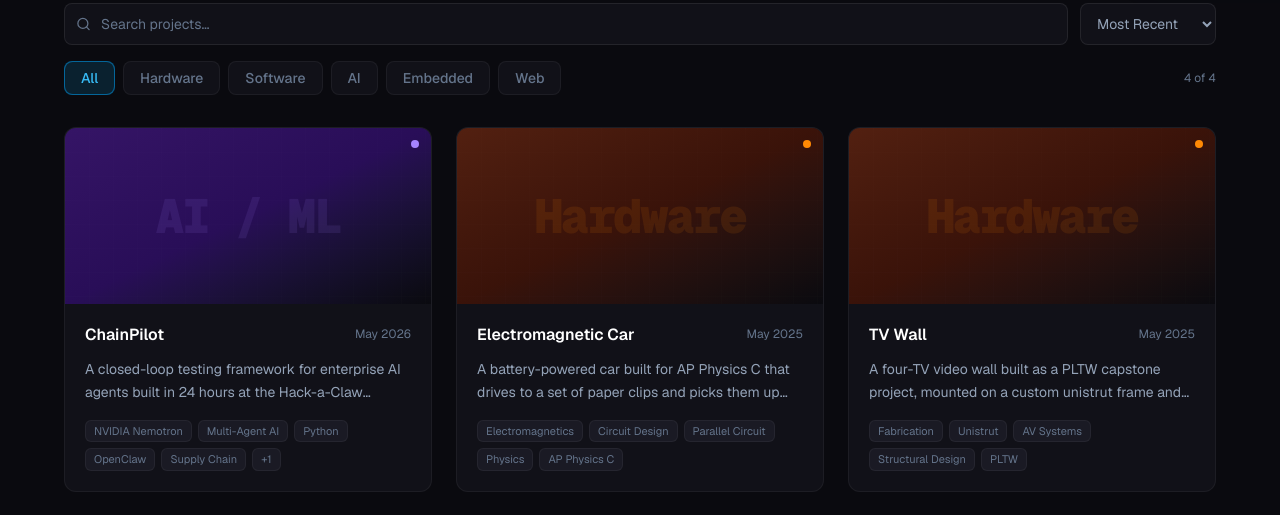
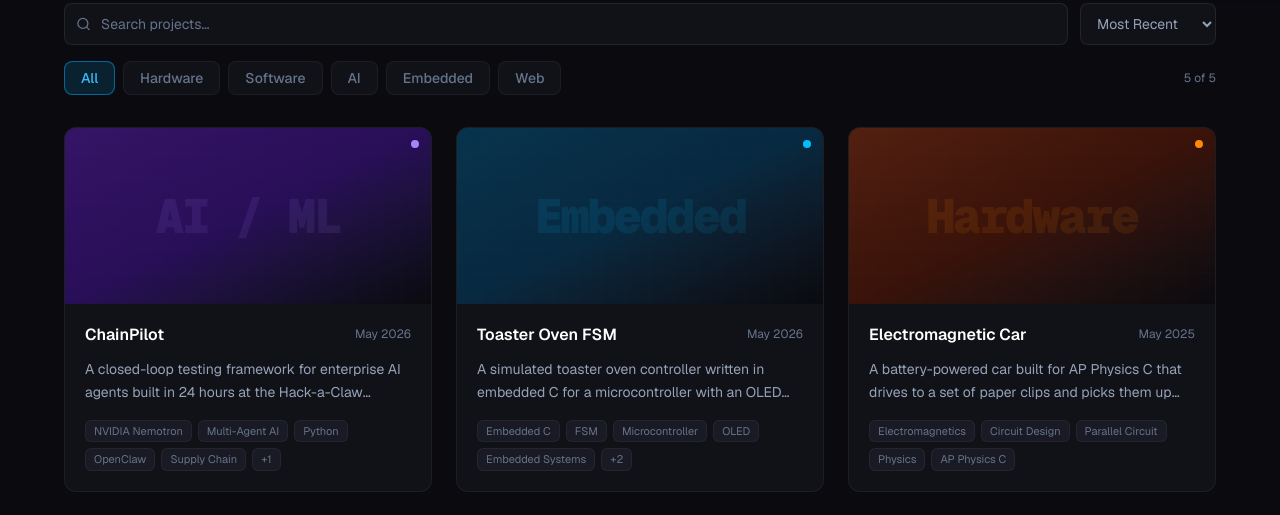
Before and after one commit to ethend5/Portfolio-Website, a Next.js app: page /projects in a window 1280 px wide. Shown: the part 261-776 px from the top of the page. Built offline with nearby package versions, Linux system fonts and the light colour scheme; no server answers.

Commit message:
toaster oven lab

```diff
--- a/src/data/projects.ts
+++ b/src/data/projects.ts
@@ -23,6 +23,31 @@ export const projects: Project[] = [
       "Delivered a fully deployed, working agent system within the 24-hour limit. The demo walked through a concrete supply chain scenario where Chicago had surplus inventory and the West Coast distribution center was at risk of stockout. The full propose, critique, and execute loop ran live, and the dashboard updated in real time showing measurable KPI changes after each agent decision.",
     lessons:
       "Separating the simulator from the optimizer early on was the right call. It kept the agents honest and made the evaluation meaningful rather than circular. Defining the execution constraint model before writing agent logic also helped avoid a whole category of hard-to-debug bugs where agents were silently mutating state. Running a critic agent on top of the proposer noticeably improved decision quality, which was a good real-world validation of the core idea behind the project.",
+  },
+  {
+    title: "Toaster Oven FSM",
+    slug: "toaster-oven-fsm",
+    description:
+      "A simulated toaster oven controller written in embedded C for a microcontroller with an OLED display, 8 LEDs, two buttons, and a potentiometer — logic built entirely around a software finite state machine.",
+    longDescription:
+      "Designed and programmed a simulated toaster oven controller in C for an embedded systems course at UC Santa Cruz. The project ran on a microcontroller connected to a physical OLED screen, 8 LEDs, two buttons, and a potentiometer. The oven had three cooking modes: bake, toast, and broil, each with different heating element behavior and configurable settings. All of the logic was built around a software finite state machine written inside a single switch statement in C.",
+    date: "2026-05",
+    tags: ["Embedded C", "FSM", "Microcontroller", "OLED", "Embedded Systems", "State Machine", "C"],
+    image: "/projects/toaster-oven-fsm.png",
+    demo: "https://youtube.com/shorts/4BcS9qXNCK8?feature=share",
+    demoLabel: "Watch Video",
+    featured: true,
+    category: "embedded",
+    problem:
+      "The main challenge was handling multiple things happening at once: button presses, knob adjustments, and a countdown timer all needed to work together without the system freezing or missing inputs. A simple polling loop would have been too slow and messy to manage. The system needed to respond instantly to user input while also tracking time, updating the display, and keeping several state variables in sync.",
+    process:
+      "Before writing any code, spent a lot of time tracing through the FSM diagram from the lab manual, following every state transition and condition by hand. The four states were SETUP, SELECTOR_CHANGE_PENDING, COOKING, and RESET_PENDING. Development was done one transition at a time, starting with getting the OLED display working with placeholder data so there was always something visible to check against. From there, the struct holding all oven data was built out, and each new state was added and tested before moving on to the next one.",
+    challenges:
+      "Long press detection was one of the trickier parts. Since the main loop could not be blocked waiting for a button release, a free-running counter was used instead. A hardware timer fires at 5 Hz and increments a module-level variable, and the elapsed time between two events is just the difference between the counter values at each moment. This works correctly even when the counter rolls over because of how two's complement integer subtraction works. Another challenge was the LED progress bar, which needed to show cook time remaining in eighths without using any floating point math. Getting the multiply-before-divide order right was important to avoid losing precision from integer truncation. Keeping everything event-driven also took discipline since interrupts were only allowed to set flags, with all actual logic handled back in the state machine.",
+    results:
+      "The finished program cycled through all three cooking modes correctly, counted down time at the right rate, and updated the OLED and LEDs only when something actually changed. Both short and long button presses were detected reliably, and the oven could never get stuck in a bad state since every possible input had a defined response in every state.",
+    lessons:
+      "This project showed how useful state machines are for organizing complicated behavior. What looked like a confusing mess of timing conditions and input modes became a lot clearer once everything was tied to specific states and transitions. The free-running counter was also a useful technique that would apply to a lot of other embedded projects. Writing the display function first and using it to check internal state throughout development turned out to be much faster than stepping through code with a debugger.",
   },
   {
     title: "Electromagnetic Car",
```
